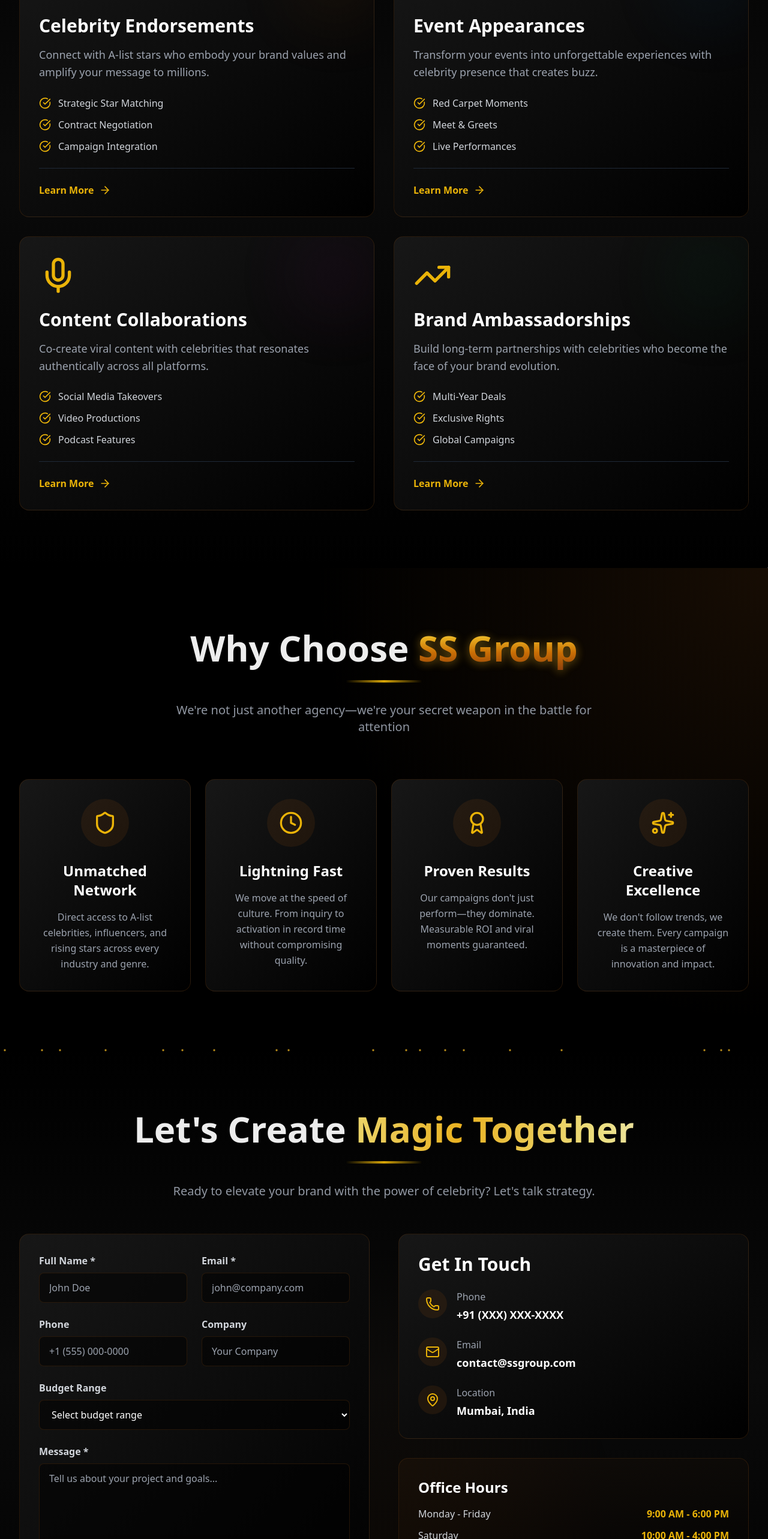
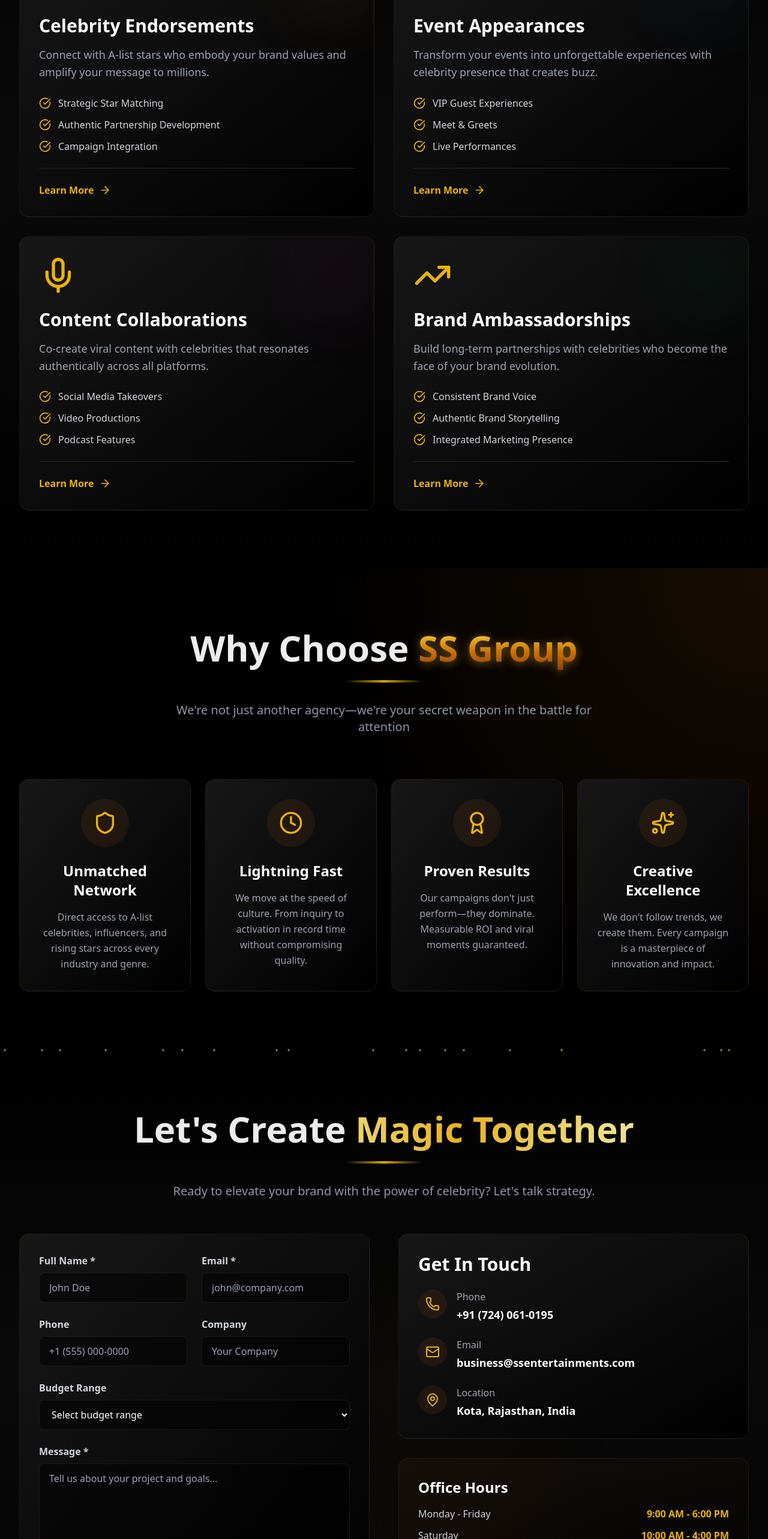
Before and after one commit to Nikhil9530/ss-group, a React (Vite) app: page / in a window 1280 px wide. Shown: the part 2795-5361 px from the top of the page at 60% size. Built offline with nearby package versions, Linux system fonts and the light colour scheme; no server answers.

Commit message:
Update Contact Details

```diff
--- a/src/App.jsx
+++ b/src/App.jsx
@@ -718,14 +718,14 @@
       icon: Handshake,
       title: 'Celebrity Endorsements',
       description: 'Connect with A-list stars who embody your brand values and amplify your message to millions.',
-      features: ['Strategic Star Matching', 'Contract Negotiation', 'Campaign Integration'],
+      features: ['Strategic Star Matching', 'Authentic Partnership Development', 'Campaign Integration'],
       gradient: 'from-yellow-600 to-orange-600'
     },
     {
       icon: Camera,
       title: 'Event Appearances',
       description: 'Transform your events into unforgettable experiences with celebrity presence that creates buzz.',
-      features: ['Red Carpet Moments', 'Meet & Greets', 'Live Performances'],
+      features: ['VIP Guest Experiences', 'Meet & Greets', 'Live Performances'],
       gradient: 'from-cyan-600 to-blue-600'
     },
     {
@@ -739,7 +739,7 @@
       icon: TrendingUp,
       title: 'Brand Ambassadorships',
       description: 'Build long-term partnerships with celebrities who become the face of your brand evolution.',
-      features: ['Multi-Year Deals', 'Exclusive Rights', 'Global Campaigns'],
+      features: ['Consistent Brand Voice', 'Authentic Brand Storytelling', 'Integrated Marketing Presence'],
       gradient: 'from-green-600 to-emerald-600'
     }
   ];
@@ -1043,7 +1043,7 @@
                   </div>
                   <div>
                     <p className="text-gray-400 mb-1">Phone</p>
-                    <p className="text-white font-semibold text-lg">+91 (XXX) XXX-XXXX</p>
+                    <p className="text-white font-semibold text-lg">+91 (724) 061-0195</p>
                   </div>
                 </div>
 
@@ -1053,7 +1053,7 @@
                   </div>
                   <div>
                     <p className="text-gray-400 mb-1">Email</p>
-                    <p className="text-white font-semibold text-lg">contact@ssgroup.com</p>
+                    <p className="text-white font-semibold text-lg">business@ssentertainments.com</p>
                   </div>
                 </div>
 
@@ -1063,7 +1063,7 @@
                   </div>
                   <div>
                     <p className="text-gray-400 mb-1">Location</p>
-                    <p className="text-white font-semibold text-lg">Mumbai, India</p>
+                    <p className="text-white font-semibold text-lg">Kota, Rajasthan, India</p>
                   </div>
                 </div>
               </div>
```
